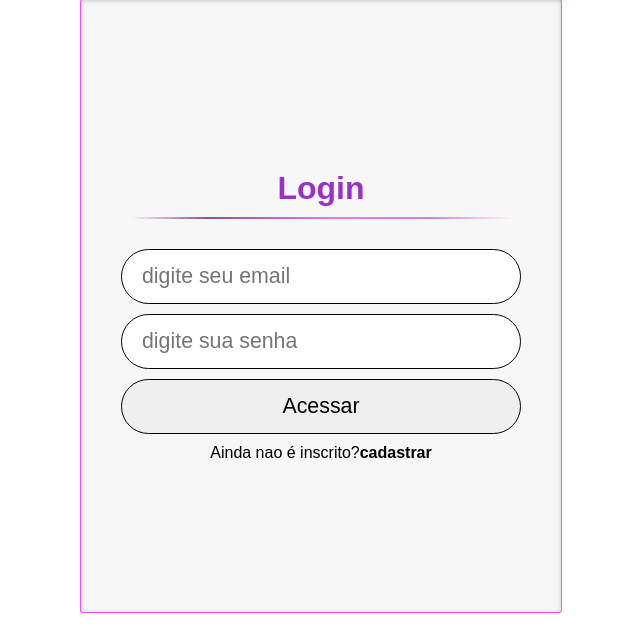
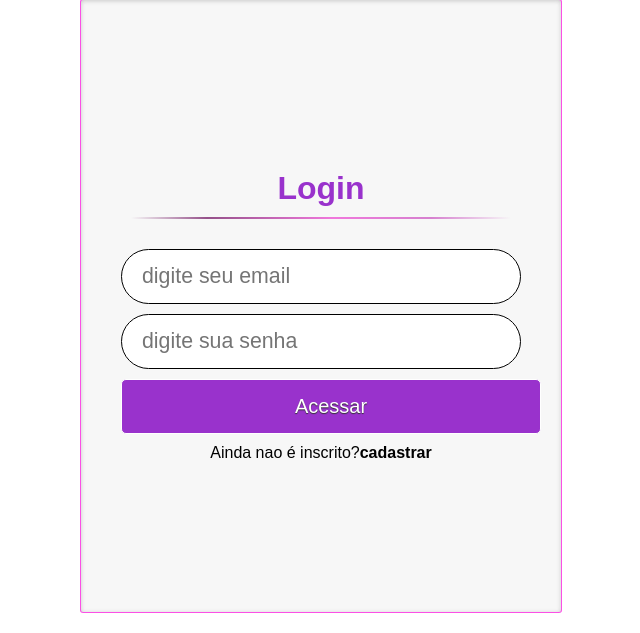
Before and after one commit to LarissaPaiva29/tcc, a PHP site: page / in a window 1280 px wide. Shown: the part 151-784 px from the top of the page, without its empty margins (319-959 px from the left). Run offline with PHP 8.4, Linux system fonts and the light colour scheme.

Commit message:
Update estilo.css

```diff
--- a/estilo.css
+++ b/estilo.css
@@ -80,7 +80,22 @@ h1:after{
     background: -webkit-linear-gradient(left, rgba(182, 110, 182, 0) 0%,rgba(124, 39, 110, 0.8) 20%,rgb(240, 120, 220) 53%,rgba(206, 99, 197, 0.8) 79%,rgba(228, 102, 217, 0) 100%);
     background: linear-gradient(left, rgba(231, 96, 213, 0) 0%,rgba(208, 86, 219, 0.8) 20%,rgb(182, 47, 171) 53%,rgba(147,184,189,0.8) 79%,rgba(147,184,189,0) 100%);
   }
+input[type="submit"]{
+    width: 100%!important;
+    cursor: pointer;
+    background:  #9932CC;
+    padding: 8px 5px;
+    color: #fff;
+    font-size: 20px;
+    border: 1px solid #fff;
+    margin-bottom: 10px;
+    text-shadow: 0 1px 1px #333;
 
+    -webkit-border-radius: 5px;
+    border-radius: 5px;
+
+    transition: all 0.2s linear;
+  }
 #corpo-form-cad h1{
     text-align: center;
     padding: 20px;
```
